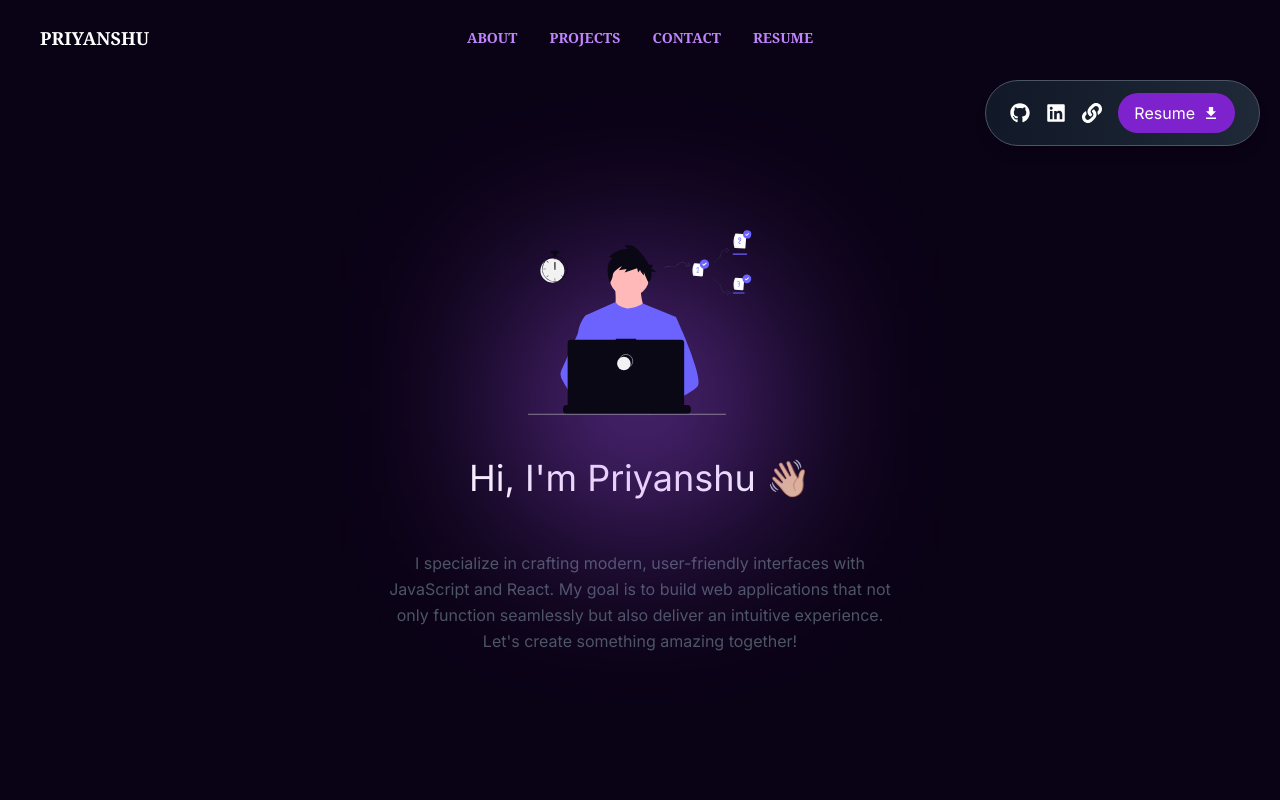
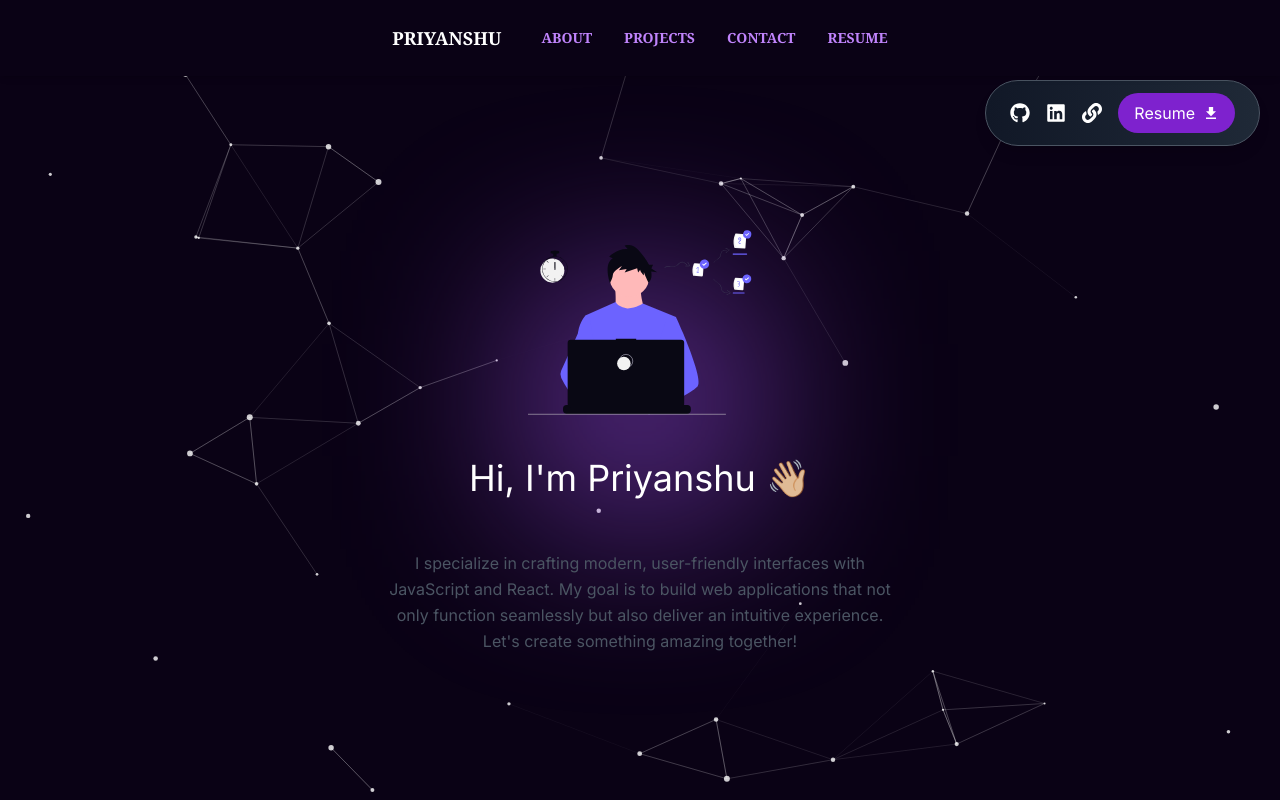
Before and after one commit to Priyanshu-96/Personal-Portfolio, a React (Vite) app in the folder portfolio-vite/: page / in a window 1280 px wide. Shown: the top 800 px of the page. Built offline with nearby package versions, Linux system fonts and the light colour scheme.

Commit message:
Added tsparticles effects to Home.tsx

```diff
--- a/package.json
+++ b/package.json
@@ -5,8 +5,10 @@
     "react-parallax-tilt": "^1.7.286",
     "react-router-dom": "^7.2.0",
     "react-tilt": "^1.0.2",
+    "react-tsparticles": "^2.12.2",
     "swiper": "^11.2.5",
     "tailwindcss": "^4.0.9",
+    "tsparticles": "^3.8.1",
     "typewriter-effect": "^2.21.0"
   },
   "devDependencies": {
--- a/portfolio-vite/src/components/Home.tsx
+++ b/portfolio-vite/src/components/Home.tsx
@@ -1,60 +1,52 @@
 import { useState } from "react";
 import { motion } from "framer-motion";
 import Typewriter from "typewriter-effect";
-import { Menu, X } from "lucide-react"; // Icons for hamburger menu
+import { Menu, X } from "lucide-react";
+import ParticlesComponent from "../components/ParticlesComponent";
+ // Corrected import path
 
 const Home = () => {
   const [isMenuOpen, setIsMenuOpen] = useState(false);
 
   return (
     <section className="flex flex-col items-center justify-center h-screen px-6 relative">
+      {/* Particle Background */}
+      <ParticlesComponent />
 
       {/* Navbar */}
-      <nav className="w-full flex justify-between items-center py-6 px-10 absolute top-0 z-50">
-        <h1 className="text-lg font-extrabold font-serif">PRIYANSHU</h1>
-
-        {/* Desktop Menu */}
-        <div className="hidden md:flex absolute left-1/2 transform -translate-x-1/2 space-x-8">
-        <a href="#about"className="text-purple-400 text-sm font-serif hover:text-sky-500"
-         onClick={(e) => {e.preventDefault(); document.querySelector("#about")?.scrollIntoView({ behavior: "smooth" });
-        }}
-        >
+      <nav className="fixed top-0 w-full bg-[#0a0215] shadow-md z-50">
+        <div className="flex justify-center items-center py-6 px-10">
+          <h1 className="text-lg font-extrabold font-serif text-white">PRIYANSHU</h1>
+          <div className="hidden md:flex space-x-8 ml-10">
+            <a href="#about" className="relative group text-purple-400 text-sm font-serif hover:text-sky-500">
               ABOUT
+              <span className="absolute left-0 bottom-0 w-0 h-1 bg-blue-500 transition-all group-hover:w-full"></span>
             </a>
-          <a href="#Projects" className="text-purple-400 text-sm font-serif hover:text-sky-500 "
-          onClick={(e) => {e.preventDefault(); document.querySelector("#projects")?.scrollIntoView({ behavior: "smooth" });
-        }
-        }
-          >PROJECTS</a>
-          <a href="#contact" className="text-purple-400 text-sm font-serif  hover:text-sky-500 ">CONTACT</a>
-          <a href="https://drive.google.com/file/d/1a43AFbB5WUy_FjvIgHU7QHw7jpXX4-F3/view?usp=sharing" className="text-purple-400 text-sm font-serif  hover:text-sky-500 ">RESUME</a>
+            <a href="#projects" className="relative group text-purple-400 text-sm font-serif hover:text-sky-500">
+              PROJECTS
+              <span className="absolute left-0 bottom-0 w-0 h-1 bg-blue-500 transition-all group-hover:w-full"></span>
+            </a>
+            <a href="#contact" className="relative group text-purple-400 text-sm font-serif hover:text-sky-500">
+              CONTACT
+              <span className="absolute left-0 bottom-0 w-0 h-1 bg-blue-500 transition-all group-hover:w-full"></span>
+            </a>
+            <a href="https://drive.google.com/file/d/1a43AFbB5WUy_FjvIgHU7QHw7jpXX4-F3/view?usp=sharing" className="relative group text-purple-400 text-sm font-serif hover:text-sky-500">
+              RESUME
+              <span className="absolute left-0 bottom-0 w-0 h-1 bg-blue-500 transition-all group-hover:w-full"></span>
+            </a>
           </div>
-
-        {/* Mobile Menu Button */}
-        <button
-          className="md:hidden text-purple-400"
-          onClick={() => setIsMenuOpen(!isMenuOpen)}
-        >
+          <button className="md:hidden text-purple-400 ml-auto" onClick={() => setIsMenuOpen(!isMenuOpen)}>
             {isMenuOpen ? <X size={28} /> : <Menu size={28} />}
           </button>
+        </div>
+        {isMenuOpen && (
+          <div className="md:hidden flex flex-col items-center py-4 space-y-4 bg-[#0a0215]">
+            <a href="#about" className="text-purple-400 hover:text-sky-500" onClick={() => setIsMenuOpen(false)}>ABOUT</a>
+            <a href="#projects" className="text-purple-400 hover:text-sky-500" onClick={() => setIsMenuOpen(false)}>PROJECTS</a>
+            <a href="#contact" className="text-purple-400 hover:text-sky-500" onClick={() => setIsMenuOpen(false)}>CONTACT</a>
+          </div>
+        )}
       </nav>
-
-      {/* Mobile Menu */}
-      {isMenuOpen && (
-        <motion.div
-          className="absolute top-16 left-0 w-full bg-[#0a0215]  shadow-md md:hidden flex flex-col items-center py-4 space-y-4"
-          initial={{ opacity: 0, y: -10 }}
-          animate={{ opacity: 1, y: 0 }}
-          transition={{ duration: 0.3 }}
-        >
-          <a href="#about" className="text-purple-400  hover:text-sky-500 "  onClick={() => setIsMenuOpen(false)}>ABOUT</a>
-          <a href="#projects" className="text-purple-400  hover:text-sky-500 " onClick={() => setIsMenuOpen(false)}>PROJECTS</a>
-          <a href="#contact" className="text-purple-400  hover:text-sky-500 " onClick={() => setIsMenuOpen(false)}>CONTACT</a>
-        </motion.div>
-      )}
-
-      {/* Dark Mode Toggle */}
-
 
       {/* Background Blur Effect */}
       <motion.div
@@ -78,16 +70,18 @@ const Home = () => {
 
       {/* Heading with Fade-in Animation */}
       <motion.h2
-        className="text-4xl font-cursive mt-6 text-center "
+  className="text-4xl font-cursive mt-6 text-center z-10"
   initial={{ opacity: 0, y: -20 }}
   animate={{ opacity: 1, y: 0 }}
   transition={{ duration: 1 }}
+  exit={{ opacity: 1, y: 0 }}  // Prevents text from hiding
 >
   Hi, I'm Priyanshu 👋🏼
 </motion.h2>
 
+
       {/* Typing Animation for Role */}
-      <h3 className="text-lg font-bold tracking-wide mt-2 text-center">
+      <h3 className="text-lg font-bold tracking-wide mt-2 text-center z-10">
         <Typewriter
           options={{
             strings: ["Frontend Engineer", "React Enthusiast", "UI/UX Passionate"],
@@ -99,7 +93,7 @@ const Home = () => {
 
       {/* Paragraph with Fade-in Effect */}
       <motion.p
-        className="text-center text-gray-600 dark:text-gray-300 max-w-lg mt-4 leading-relaxed"
+        className="text-center text-gray-600 dark:text-gray-300 max-w-lg mt-4 leading-relaxed z-10"
         initial={{ opacity: 0, y: 20 }}
         animate={{ opacity: 1, y: 0 }}
         transition={{ duration: 1.5 }}
@@ -108,7 +102,6 @@ const Home = () => {
         My goal is to build web applications that not only function seamlessly but also deliver an intuitive experience.
         Let's create something amazing together!
       </motion.p>
-
     </section>
   );
 };
--- /dev/null
+++ b/portfolio-vite/src/components/ParticlesComponent.tsx
@@ -0,0 +1,65 @@
+import { useEffect, useMemo, useState } from "react";
+import Particles from "@tsparticles/react";
+import { initParticlesEngine } from "@tsparticles/react";
+import { loadSlim } from "@tsparticles/slim";
+import type { ISourceOptions } from "@tsparticles/engine";
+
+const ParticlesComponent = () => {
+  const [init, setInit] = useState(false);
+
+  useEffect(() => {
+    initParticlesEngine(async (engine) => {
+      await loadSlim(engine);
+    }).then(() => setInit(true));
+  }, []);
+
+  const options: ISourceOptions = useMemo(
+    () => ({
+      background: {
+        color: { value: "#0a0215" }, // Background color
+      },
+      fpsLimit: 120,
+      interactivity: {
+        events: {
+          onClick: { enable: true, mode: "repulse" },
+          onHover: { enable: true, mode: "grab" },
+        },
+        modes: {
+          push: { distance: 200, duration: 15 },
+          grab: { distance: 150 },
+        },
+      },
+      particles: {
+        color: { value: "#ffffff" },
+        links: {
+          color: "#ffffff",
+          distance: 150,
+          enable: true,
+          opacity: 0.3,
+          width: 1,
+        },
+        move: {
+          enable: true,
+          speed: 1,
+          direction: "none" as const, // Fixed TypeScript error
+          random: true,
+          outModes: { default: "bounce" },
+        },
+        number: {
+          density: { enable: true },
+          value: 100,
+        },
+        opacity: { value: 0.8 },
+        shape: { type: "circle" },
+        size: { value: { min: 1, max: 3 } },
+      },
+      detectRetina: true,
+    }),
+    []
+  );
+
+  return init ? <Particles id="tsparticles" className="absolute inset-0 z-0" options={options} /> : null;
+
+};
+
+export default ParticlesComponent;
--- /dev/null
+++ b/portfolio-vite/src/declarations.d.ts
@@ -0,0 +1 @@
+declare module "./ParticlesComponent";
```
Also changed, not shown: portfolio-vite/package.json (+7 -1 lines), 2 other files (tests, documents, lock files or other folders). Lines whose indentation alone changed are shown as unchanged.
